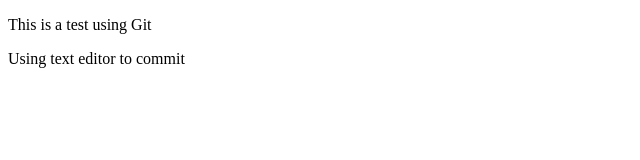
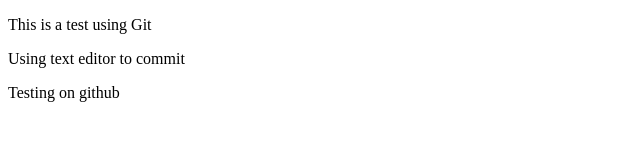
Before and after one commit to sunedi/Myappsample, a plain HTML site: page index.html in a window 1280 px wide. Shown: the whole page, without its empty margins (0-640 px from the left). Drawn offline with Linux system fonts and the light colour scheme.

Commit message:
Updated index.html
testing branch and editing on github

```diff
--- a/index.html
+++ b/index.html
@@ -6,5 +6,6 @@
 <body>
 	<p>This is a test using Git</p>
 	<p>Using text editor to commit</p>
+	<p>Testing on github</p>
 </body>
 </html>
```
